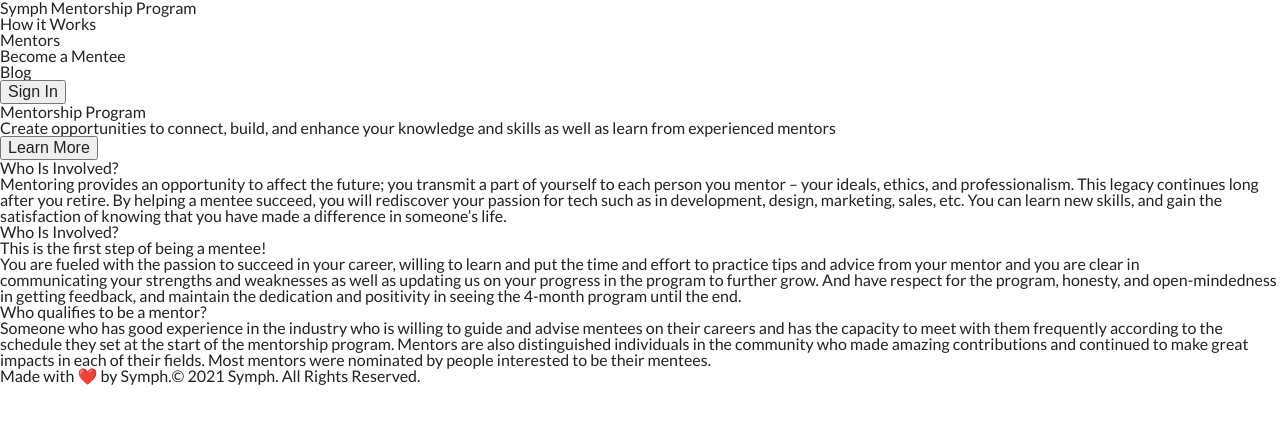
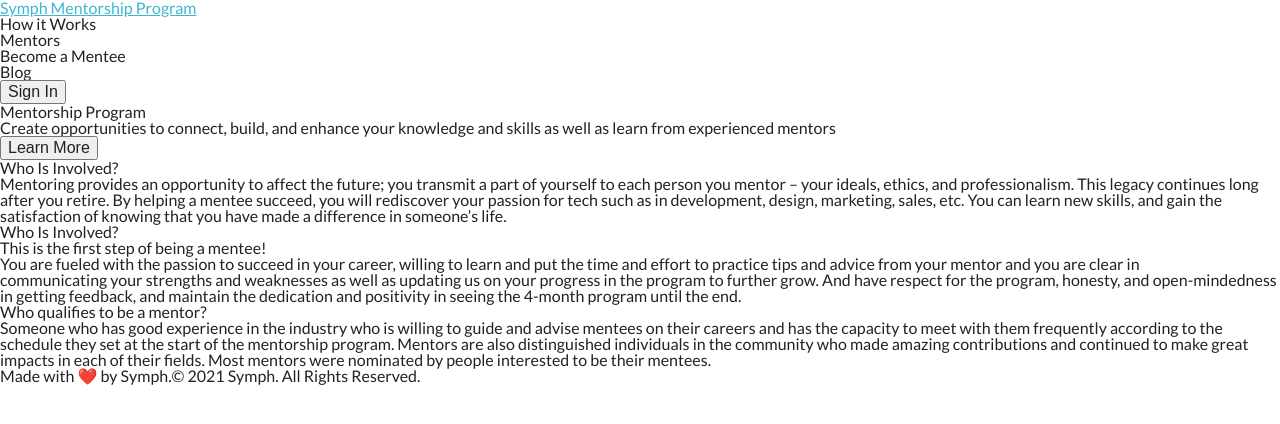
Before and after one commit to ramidem/symph-mentorship-program, a React (Create React App) app: page / in a window 1280 px wide. Shown: the top 424 px of the page. Built offline with nearby package versions, Linux system fonts and the light colour scheme; the HTML template or start-up script is replaced by a standard one.

Commit message:
basic styles

```diff
--- a/src/assets/css/index.css
+++ b/src/assets/css/index.css
@@ -5,6 +5,14 @@
   src: local('Lato'), url('../fonts/Lato-Regular.ttf') format('truetype');
 }
 
+:root {
+  --primary-color: #3EB6D0;
+}
+
 body {
   font-family: 'Lato', sans-serif;
 }
+
+a {
+  color:var(--primary-color);
+}
--- a/src/components/NavBar.tsx
+++ b/src/components/NavBar.tsx
@@ -1,7 +1,7 @@
 function NavBar() {
   return (
     <>
-      <h1>Symph Mentorship Program</h1>
+      <h1><a href='/'>Symph Mentorship Program</a></h1>
       <ul>
         <li>How it Works</li>
         <li>Mentors</li>
```
